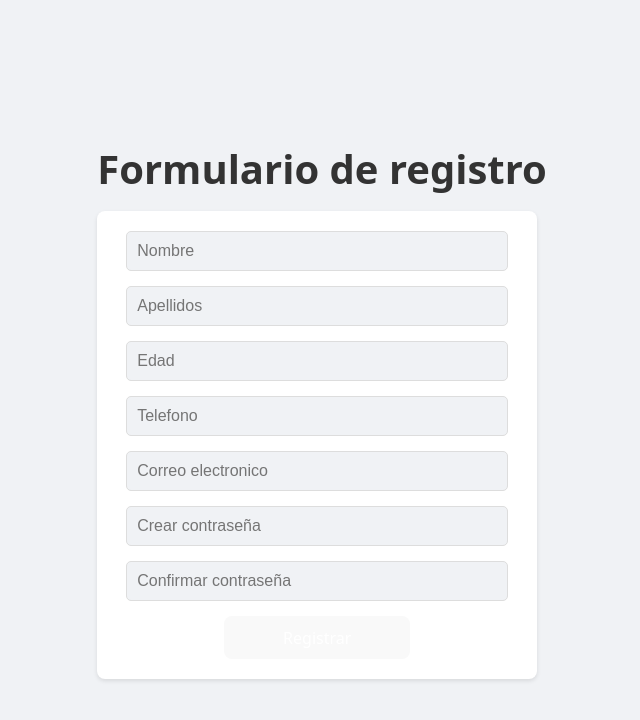
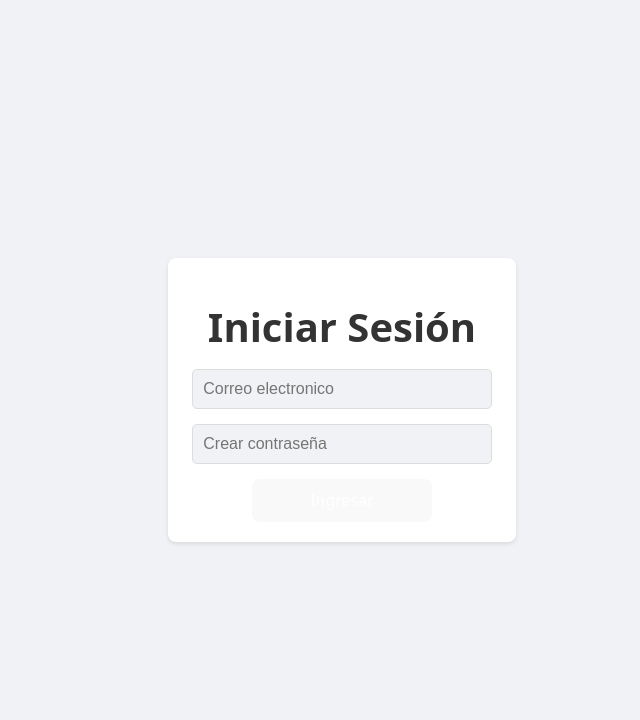
Before and after one commit to Josue-rg/Form, a React (Vite) app: page / in a window 1280 px wide. Shown: the top 720 px of the page, without its empty margins (318-958 px from the left). Built offline with nearby package versions, Linux system fonts and the light colour scheme.

Commit message:
Login
Se creó el componente de Login

```diff
--- a/src/App.jsx
+++ b/src/App.jsx
@@ -1,13 +1,14 @@
 import { useState } from 'react'
 import './App.css'
 import Form from './components/Form'
+import Login from './components/Login'
 
 function App() {
   const [count, setCount] = useState(0)
 
   return (
     <>
-    <Form/>
+    <Login/>
     </>
   )
 }
--- /dev/null
+++ b/src/components/Login.jsx
@@ -0,0 +1,40 @@
+import React from 'react'
+import { useForm } from 'react-hook-form'
+import * as yup from 'yup'
+import { yupResolver } from '@hookform/resolvers/yup'
+import Form from './Form'
+export default function Login() {
+
+    const schema =yup.object().shape({
+            email: yup.string().required("El correo es requerido").email("Formato invalido"),
+            pass: yup.string().required("La contraseña es requerida").min(4, "Minimo 4 caracteres").max(10, "Máximo 10 caracteres"),
+    })
+
+const {register,handleSubmit, formState:{errors, isValid}} = useForm({
+    resolver: yupResolver(schema),
+    mode: "onChange"
+  })
+
+  function onSubmit(data){
+    console.log(data)
+  }
+
+
+   return (
+    <div>
+        <form onSubmit={handleSubmit(onSubmit)}>
+        <h1>Iniciar Sesión</h1>
+
+        <input type="text" placeholder='Correo electronico' {...register("email")}/>
+        <p>{errors.email?.message}</p>
+        <input type="password" placeholder='Crear contraseña' {...register("pass")}/>
+        <p>{errors.pass?.message}</p>
+
+        <button type='submit' disabled={!isValid}>Ingresar</button>
+
+
+
+        </form>
+    </div>
+  )
+}
```
